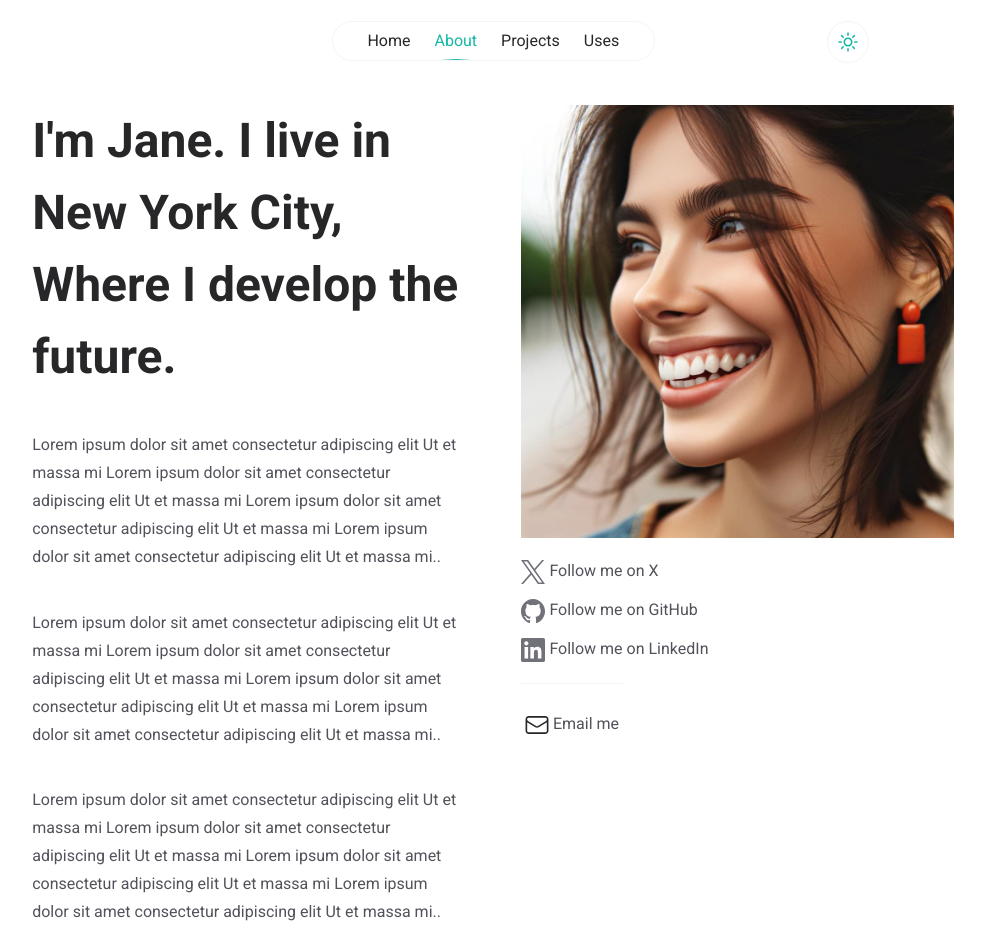
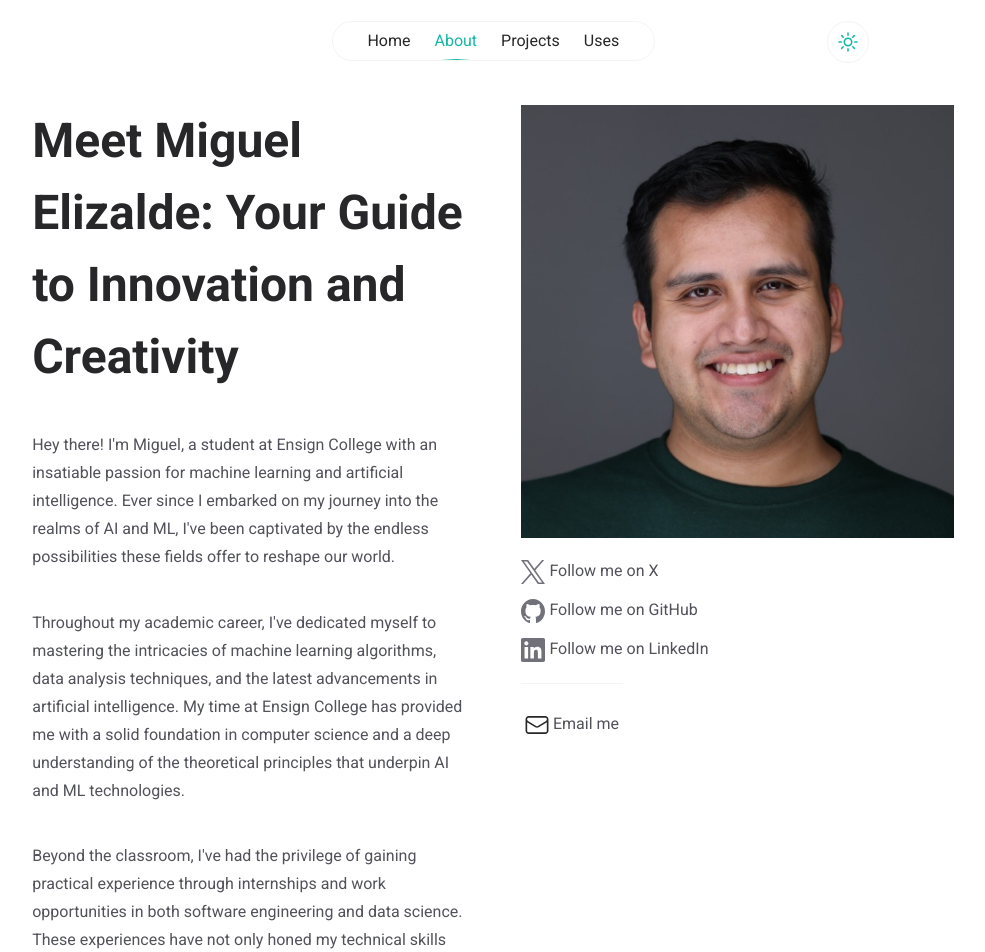
Before and after one commit to melizalde-ds/portfolio, a Next.js app: page /about in a window 1280 px wide. Shown: the top 952 px of the page, without its empty margins (147-1132 px from the left). Built offline with nearby package versions, Linux system fonts and the light colour scheme.

Commit message:
About Me Page

```diff
--- a/src/app/about/page.jsx
+++ b/src/app/about/page.jsx
@@ -3,15 +3,15 @@ import Footer from "@/components/Footer/Footer";
 import "./About.css";
 
 export const metadata = {
-  title: "I'm Jane. I live in New York City, Where I develop the future.",
+  title: "Meet Miguel Elizalde: Your Guide to Innovation and Creativity",
   paragraph1:
-    "Lorem ipsum dolor sit amet consectetur adipiscing elit Ut et massa mi Lorem ipsum dolor sit amet consectetur adipiscing elit Ut et massa mi Lorem ipsum dolor sit amet consectetur adipiscing elit Ut et massa mi Lorem ipsum dolor sit amet consectetur adipiscing elit Ut et massa mi..",
+    "Hey there! I'm Miguel, a student at Ensign College with an insatiable passion for machine learning and artificial intelligence. Ever since I embarked on my journey into the realms of AI and ML, I've been captivated by the endless possibilities these fields offer to reshape our world.",
   paragraph2:
-    "Lorem ipsum dolor sit amet consectetur adipiscing elit Ut et massa mi Lorem ipsum dolor sit amet consectetur adipiscing elit Ut et massa mi Lorem ipsum dolor sit amet consectetur adipiscing elit Ut et massa mi Lorem ipsum dolor sit amet consectetur adipiscing elit Ut et massa mi..",
+    "Throughout my academic career, I've dedicated myself to mastering the intricacies of machine learning algorithms, data analysis techniques, and the latest advancements in artificial intelligence. My time at Ensign College has provided me with a solid foundation in computer science and a deep understanding of the theoretical principles that underpin AI and ML technologies.",
   paragraph3:
-    "Lorem ipsum dolor sit amet consectetur adipiscing elit Ut et massa mi Lorem ipsum dolor sit amet consectetur adipiscing elit Ut et massa mi Lorem ipsum dolor sit amet consectetur adipiscing elit Ut et massa mi Lorem ipsum dolor sit amet consectetur adipiscing elit Ut et massa mi..",
+    "Beyond the classroom, I've had the privilege of gaining practical experience through internships and work opportunities in both software engineering and data science. These experiences have not only honed my technical skills but also exposed me to real-world challenges and innovative solutions at the intersection of technology and business.",
   paragraph4:
-    "Lorem ipsum dolor sit amet consectetur adipiscing elit Ut et massa mi Lorem ipsum dolor sit amet consectetur adipiscing elit Ut et massa mi Lorem ipsum dolor sit amet consectetur adipiscing elit Ut et massa mi Lorem ipsum dolor sit amet consectetur adipiscing elit Ut et massa mi..",
+    "As I continue to pursue my passion for AI and ML, I am committed to pushing the boundaries of what's possible and leveraging technology to drive positive change in the world. Whether it's developing cutting-edge algorithms or leveraging data-driven insights to solve complex problems, I'm excited to be at the forefront of innovation and creativity in this dynamic field.",
 };
 
 export default function About() {
@@ -36,10 +36,10 @@ export default function About() {
       </div>
       <div id="main_right">
         <div id="profile-picture">
-          <img src="about.jpeg" alt="Profile Picture" className="picture" />
+          <img src="profile.jpeg" alt="Profile Picture" className="picture" />
         </div>
         <div className="socials">
-          <a href="https://www.twitter.com/janedoe">
+          <a href="https://www.twitter.com">
             <svg
               width="20"
               height="20"
@@ -55,7 +55,7 @@ export default function About() {
             </svg>{" "}
             Follow me on X
           </a>
-          <a href="https://www.github.com/janedoe">
+          <a href="https://www.github.com/melizalde-ds">
             <svg
               width="20"
               height="20"
@@ -73,7 +73,7 @@ export default function About() {
             </svg>{" "}
             Follow me on GitHub
           </a>
-          <a href="https://www.linkedin.com/in/jane-doe">
+          <a href="https://www.linkedin.com/in/miguelelizaldecruz/">
             <svg
               width="18"
               height="18"
@@ -91,7 +91,7 @@ export default function About() {
           </a>
         </div>
         <div className="email">
-          <a href="mailto:jhondo@gmail.com" id="email-a">
+          <a href="mailto:miguel.elizalde.19.98@live.com" id="email-a">
             <svg
               width="22"
               height="18"
```
